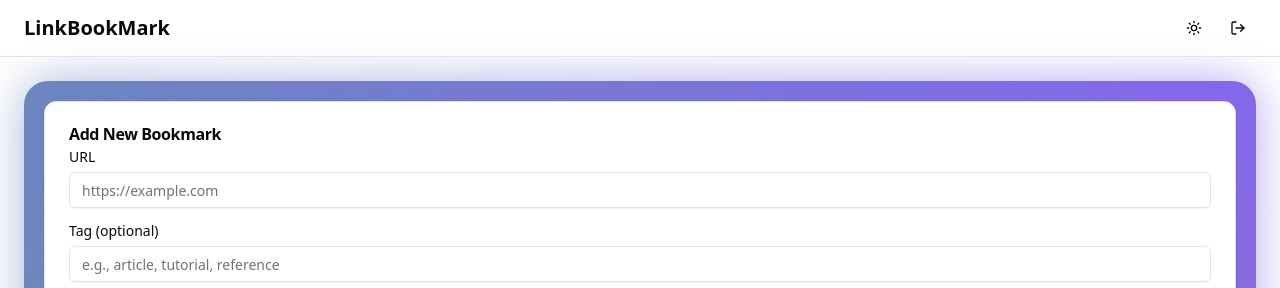
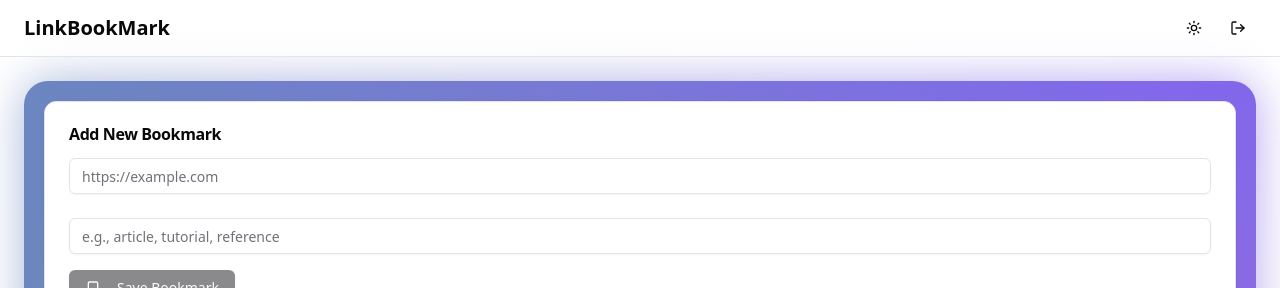
Before and after one commit to KaustubhVaidya404/bookmarklink, a Next.js app: page /dashboard in a window 1280 px wide. Shown: the top 288 px of the page. Built offline with nearby package versions, Linux system fonts and the light colour scheme; no server answers; the database is empty; sample sign-in values are in the browser's storage.

Commit message:
UPDATE: minor ui modifications

```diff
--- a/src/app/dashboard/page.tsx
+++ b/src/app/dashboard/page.tsx
@@ -20,7 +20,6 @@ import { Input } from "@/components/ui/input";
 import {
   Card,
   CardContent,
-  CardDescription,
   CardHeader,
   CardTitle,
 } from "@/components/ui/card";
@@ -155,7 +154,7 @@ export default function Dashboard() {
             <CardContent>
               <form onSubmit={handleSave} className="space-y-4">
                 <div className="grid gap-2">
-                  <Label htmlFor="url">URL</Label>
+                  <Label htmlFor="url"></Label>
                   <Input
                     id="url"
                     type="url"
@@ -166,7 +165,7 @@ export default function Dashboard() {
                   />
                 </div>
                 <div className="grid gap-2">
-                  <Label htmlFor="tag">Tag (optional)</Label>
+                  <Label htmlFor="tag"></Label>
                   <Input
                     id="tag"
                     value={tag}
```
